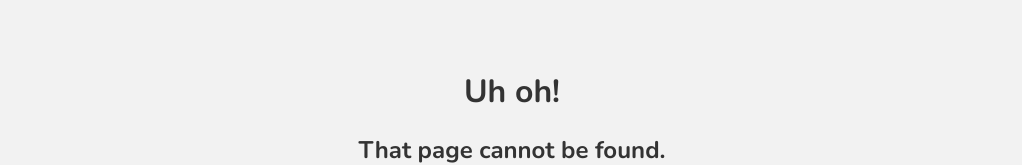
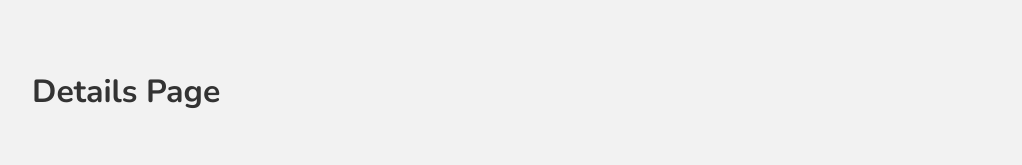
Before and after one commit to SteeshMcK/book-list, a Next.js app: page /books/1 in a window 1280 px wide. Before the commit this address had no page. Shown: the part 229-394 px from the top of the page, without its empty margins (128-1150 px from the left). Built offline with nearby package versions, Linux system fonts and the light colour scheme.

Commit message:
add dynamic route from entries to details page

```diff
--- /dev/null
+++ b/pages/books/[id].js
@@ -0,0 +1,9 @@
+const Details = () => {
+    return (
+        <div>
+            <h1>Details Page</h1>
+        </div>
+     );
+}
+
+export default Details;
--- a/pages/books/index.js
+++ b/pages/books/index.js
@@ -1,4 +1,5 @@
 import styles from '../../styles/Books.module.css'
+import Link from 'next/link'
 
 export const getStaticProps = async () => {
     const res = await fetch('https://jsonplaceholder.typicode.com/users')
@@ -14,11 +15,11 @@
         <div>
             <h1>All Books</h1>
             {books.map(book => (
-                <div key={book.id}>
+                <Link href={'/books/' + book.id} key={book.id}>
                     <a className={ styles.single }>
                         <h3>{ book.name }</h3>
                     </a>
-                </div>
+                </Link>
             ))}
         </div>
     )
```
